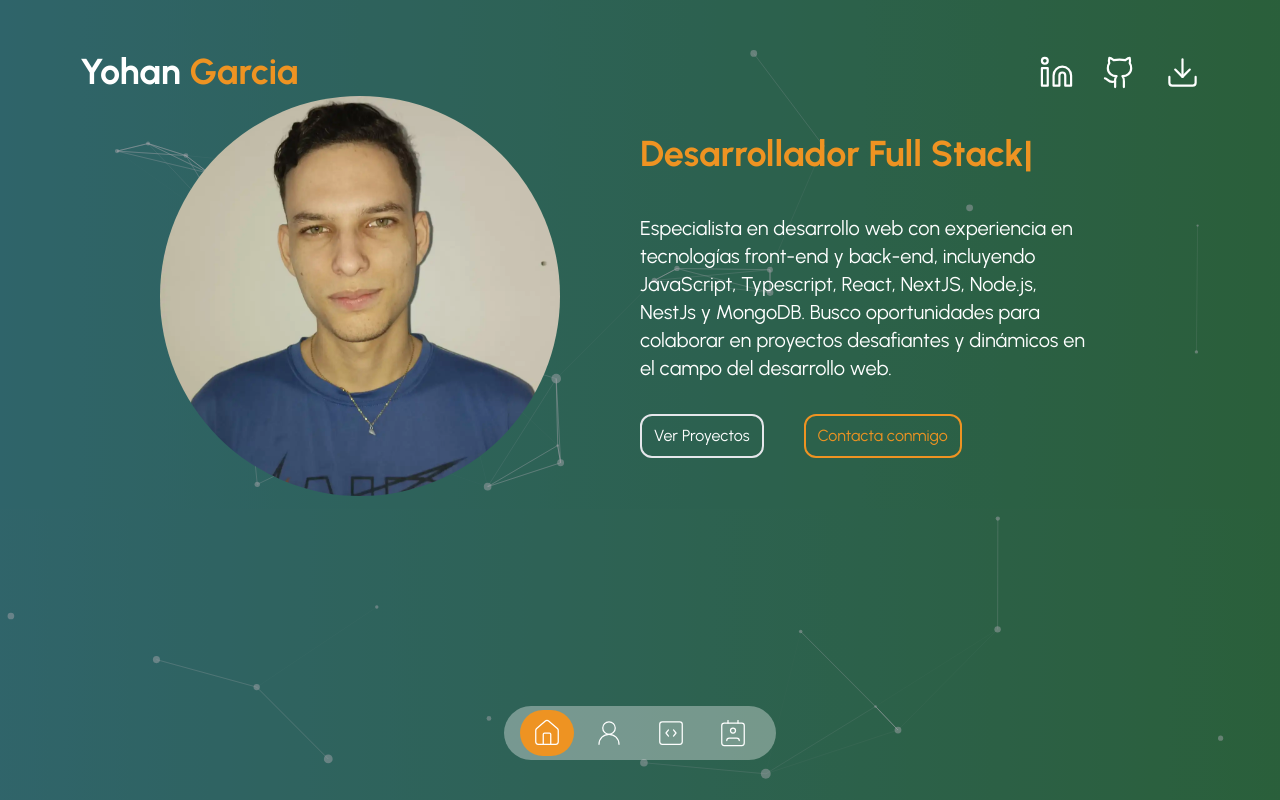
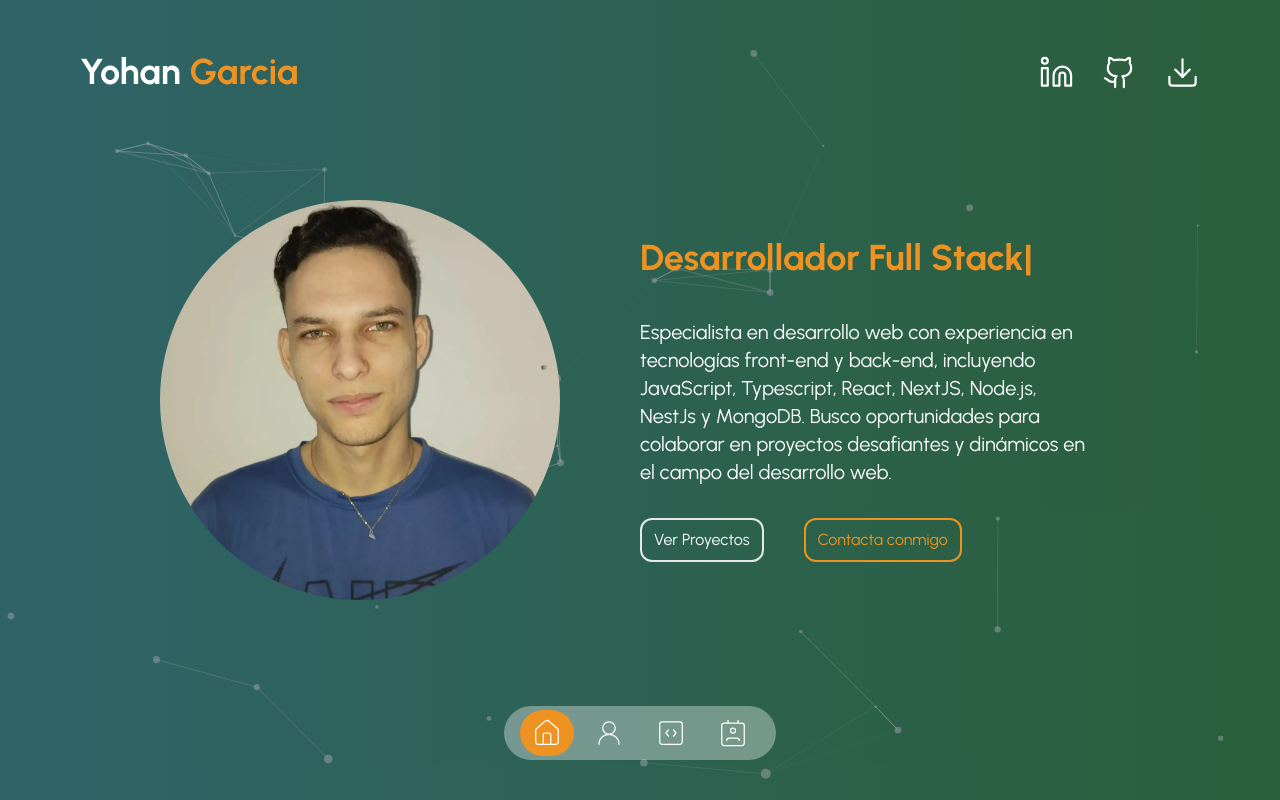
Before and after one commit to Yohaan2/landing-page-porfolio, a Next.js app: page / in a window 1280 px wide. Built offline with nearby package versions, Linux system fonts and the light colour scheme.

Commit message:
fix information container

```diff
--- a/components/introduction.tsx
+++ b/components/introduction.tsx
@@ -5,7 +5,7 @@ import { TypeAnimation } from "react-type-animation"
 
 const Introduction = () => {
   return (
-    <div className='z-20 pb-52 w-full bg-darkBg/40'>
+    <div className='pb-40 z-20 w-full bg-darkBg/40 md:pb-0'>
       <div className='z-20 grid items-center h-full p-6 pt-40 md:p-40 md:py-0 md:grid-cols-2'>
         <Image
           src='/foto-perfil.webp'
```
